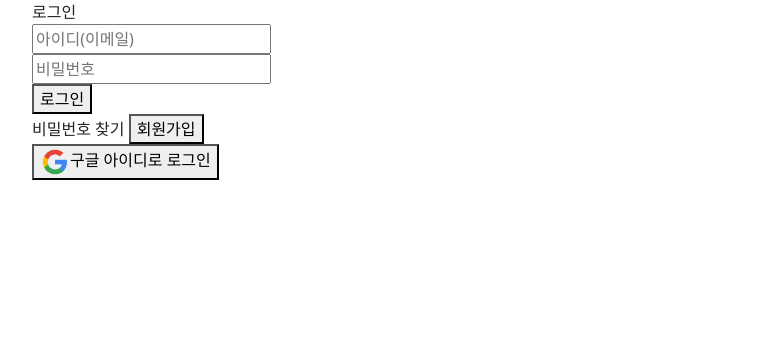
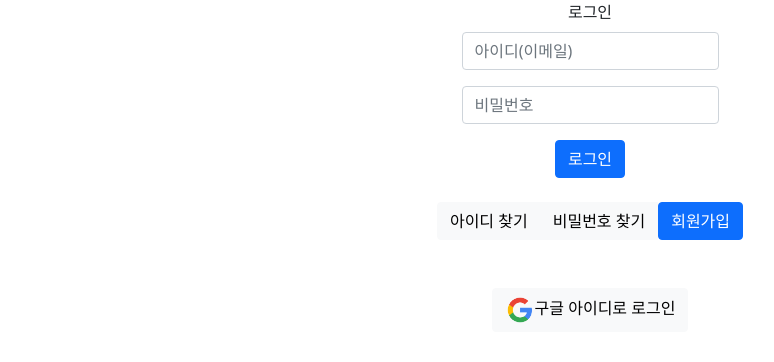
Before and after one commit to holyhansss/MOSAIC_FE, a React (Create React App) app: page /login in a window 1280 px wide. Shown: the top 362 px of the page, without its empty margins (50-824 px from the left). Built offline with nearby package versions, Linux system fonts and the light colour scheme; no server answers.

Commit message:
Sign in, sign up bootstrap form

```diff
--- a/src/pages/Join.js
+++ b/src/pages/Join.js
@@ -1,62 +1,97 @@
 import React, { useState } from 'react';
-// import { Container } from 'react-bootstrap';
+import { Container, Form, Button } from 'react-bootstrap';
 import { signUpWithEmailAndPassword } from '../firebase';
 
 function Join() {
+    const [name, setName] = useState("");
     const [email, setEmail] = useState("");
     const [password, setPassword] = useState("");
-    const [name, setName] = useState("");
+    const [passwordCheck, setPasswordCheck] = useState("");
+    const [passwordError, setPasswordError] = useState(true);
 
-    // const handleOnChange = (e) => {
-    //     const type = e.target.name;
-    //     if (type === "name") {
-    //         setName(e.target.value);
-    //     } else if (type === "email") {
-    //         setEmail(e.target.value);
-    //     } else if (type === "password") {
-    //         setPassword(e.target.value);
-    //     }
-    // };
+    const handleOnChange = (e) => {
+        const type = e.target.name;
+        if (type === "name") {
+            setName(e.target.value);
+        } else if (type === "email") {
+            setEmail(e.target.value);
+        } else if (type === "password") {
+            setPassword(e.target.value);
+        } else if (type === "passwordCheck") {
+            setPasswordError(e.target.value !== password);
+            setPasswordCheck(e.target.value);
+        }
+    };
+
     const onSubmit = (e) => {
         e.preventDefault();
+        if (password !== passwordCheck){
+            setPasswordError(true);
+        } else {
             email && signUpWithEmailAndPassword(email, password);
         }
+    }
 
-    const handleOnChangeName = (e) => setName(e.target.value);
-    const handleOnChangeEmail = (e) => setEmail(e.target.value);
-    const handleOnChangePassword = (e) => setPassword(e.target.value);
 
     return(
-        <div>
-            <div>회원가입</div>
-            <form onSubmit={onSubmit}>
-                <input
+        <Container>
+            <Form
+                onSubmit={onSubmit}
+                style={{
+                    display: 'flex',
+                    flexDirection: 'column',
+                    justifyContents: 'center',
+                    alignItems: 'center'
+                }}
+            >
+                <Form.Label>회원가입</Form.Label>
+                <Form.Group className="mb-3" controlId="formBasicName">
+                    <Form.Control
                         name="name"
                         value={name}
-                    onChange={handleOnChangeName}
+                        onChange={handleOnChange}
                         type="text"
                         placeholder="이름"
                         required
-                /><br/>
-                <input
+                    />
+                </Form.Group>
+                <Form.Group className="mb-3" controlId="formBasicEmail">
+                    <Form.Control
                         name="email"
                         value={email}
-                    onChange={handleOnChangeEmail}
+                        onChange={handleOnChange}
                         type="text"
                         placeholder="이메일"
                         required
-                /><br/>
-                <input
+                    />
+                </Form.Group>
+                <Form.Group className="mb-3" controlId="formBasicPassword">
+                    <Form.Control
                         name="password"
                         value={password}
-                    onChange={handleOnChangePassword}
+                        onChange={handleOnChange}
                         type="password"
                         placeholder="비밀번호"
                         required
-                /><br/>
-                <button type="submit"> 회원가입</button>
-            </form>
-        </div>
+                    />
+                </Form.Group>
+                <Form.Group className="mb-3" controlId="formBasicPasswordCheck">
+                    <Form.Control
+                        name="passwordCheck"
+                        value={passwordCheck}
+                        onChange={handleOnChange}
+                        type="password"
+                        placeholder="비밀번호 확인"
+                        required
+                    />
+                </Form.Group>
+                {
+                    passwordError ?
+                    <Button variant="primary" onClick={() => alert("비밀번호 확인란을 정확히 입력해주세요.")}>회원가입</Button>
+                    : <Button variant="primary" type="submit">회원가입</Button>
+                }
+            </Form>
+        </Container>
     );
 }
 
--- a/src/pages/Login.js
+++ b/src/pages/Login.js
@@ -5,7 +5,9 @@
 // import { brands } from '@fortawesome/fontawesome-svg-core/import.macro'
 import React, { useState } from 'react';
 import { Link } from "react-router-dom";
-import { Container } from 'react-bootstrap';
+
+import { Container, Form, Button, ButtonGroup } from 'react-bootstrap';
+
 import { signInWithGoogle, signInWithEmail } from '../firebase';
 import gooLogo from '../img/logo_google.png';
 
@@ -29,44 +31,50 @@ function Login() {
     };
 
     return(
-        <div>
         <Container>
-                <div>
-                    <div>
-                        <div>로그인</div>
-                        <form onSubmit={onSubmit}>
-                            <input
+            <Form
+                onSubmit={onSubmit}
+                style={{
+                    display: 'flex',
+                    flexDirection: 'column',
+                    justifyContents: 'center',
+                    alignItems: 'center'
+                }}
+            >
+                <Form.Label>로그인</Form.Label>
+                <Form.Group className="mb-3" controlId="formBasicEmail">
+                    <Form.Control
                         name="email"
                         value={email}
                         onChange={handleOnChange}
                         placeholder='아이디(이메일)'
                         required
-                            /><br/>
-                            <input
+                    />
+                </Form.Group>
+                <Form.Group className="mb-3" controlId="formBasicPassword">
+                    <Form.Control
                         name="password"
                         type="password"
                         value={password}
                         onChange={handleOnChange}
                         placeholder='비밀번호'
                         required
-                            /><br/>
-                            <button type="submit" >로그인</button>
-                        </form>
-                        <div>
-                            <span>비밀번호 찾기</span><span>         </span>
+                    />
+                </Form.Group>
+                <Button variant="primary" type="submit" >로그인</Button> <br/>
+                <ButtonGroup aria-label="Basic example">
+                    <Button variant="light">아이디 찾기</Button>
+                    <Button variant="light">비밀번호 찾기</Button>
                     <Link to='/join'>
-                                <button>회원가입</button>
+                        <Button variant="primary">회원가입</Button>
                     </Link>
-                        </div>
-                        <button onClick={signInWithGoogle}>
+                </ButtonGroup> <br/><br/>
+                <Button variant="light" onClick={signInWithGoogle}>
                     <img width={30} height={30} src={gooLogo} />
                     구글 아이디로 로그인
-                        </button>
-                    </div>
-                </div>
+                </Button>
+            </Form>
         </Container>
-        </div>
-
     );
 }
 
```
Lines whose indentation alone changed are shown as unchanged.
